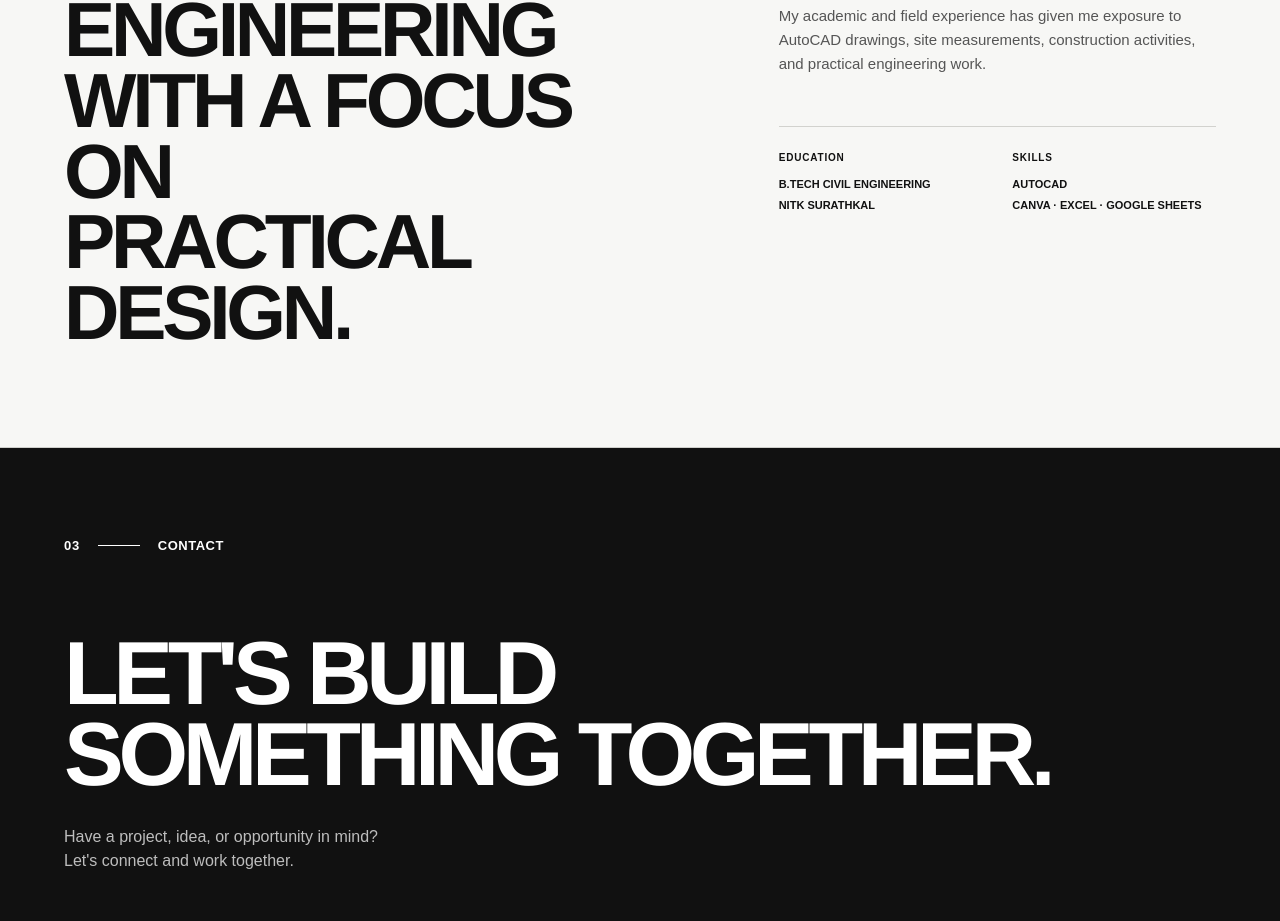
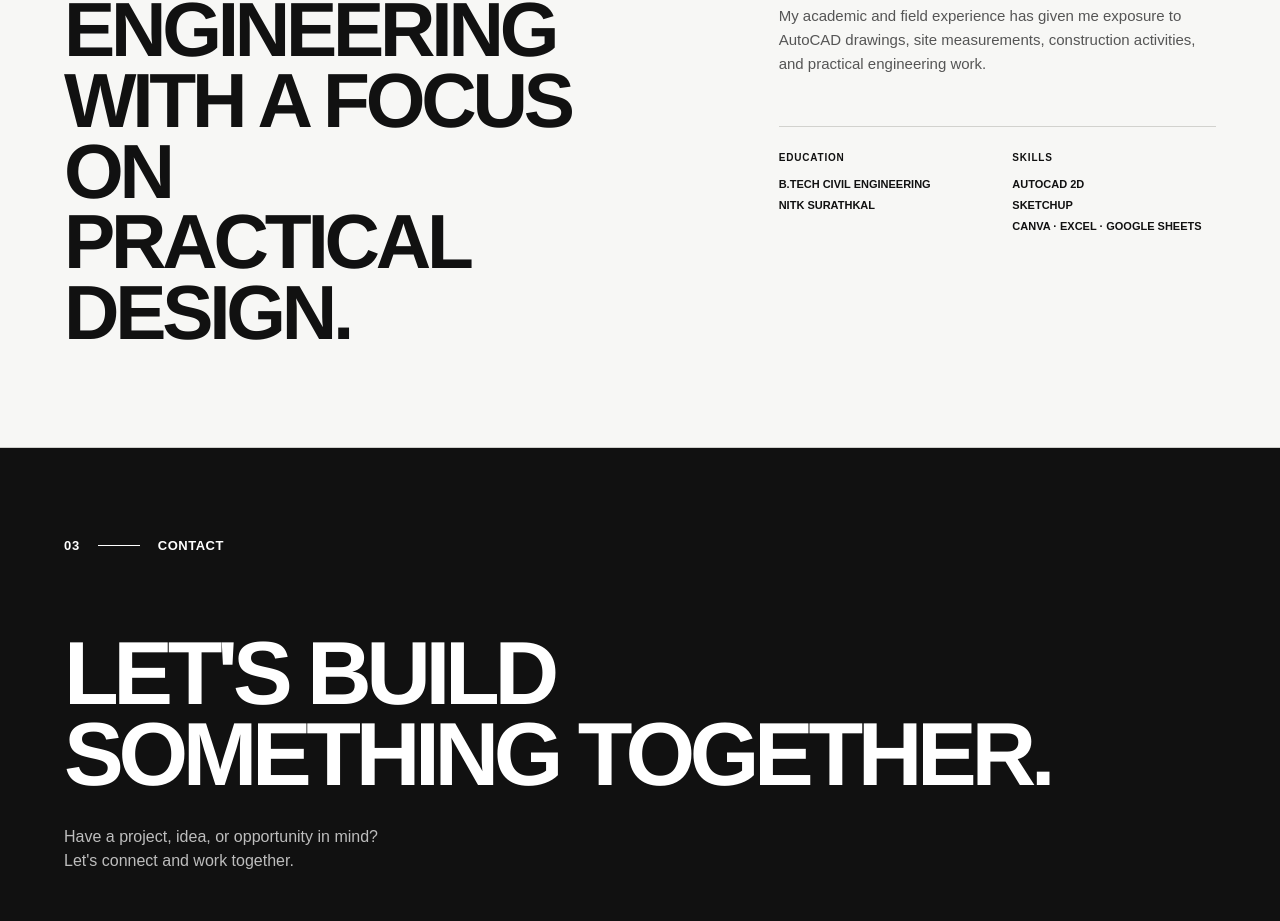
Before and after one commit to rishahermain7-eng/Civil-Portfolio, a React (Vite) app: page / in a window 1280 px wide. Shown: the part 2114-3035 px from the top of the page. Built offline with nearby package versions, Linux system fonts and the light colour scheme.

Commit message:
Update Skills

```diff
--- a/src/sections/About.jsx
+++ b/src/sections/About.jsx
@@ -41,7 +41,8 @@ function About() {
 
             <div>
               <span>SKILLS</span>
-              <p>AUTOCAD</p>
+              <p>AUTOCAD 2D</p>
+              <p>SKETCHUP</p>
               <p>CANVA · EXCEL · GOOGLE SHEETS</p>
             </div>
           </div>
```
